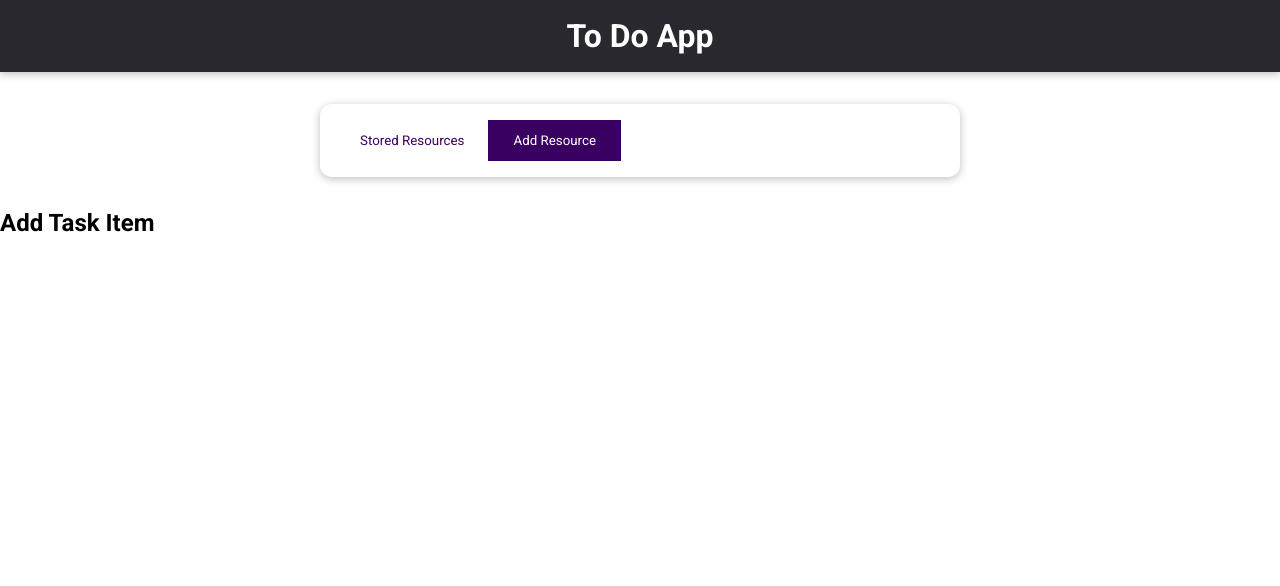
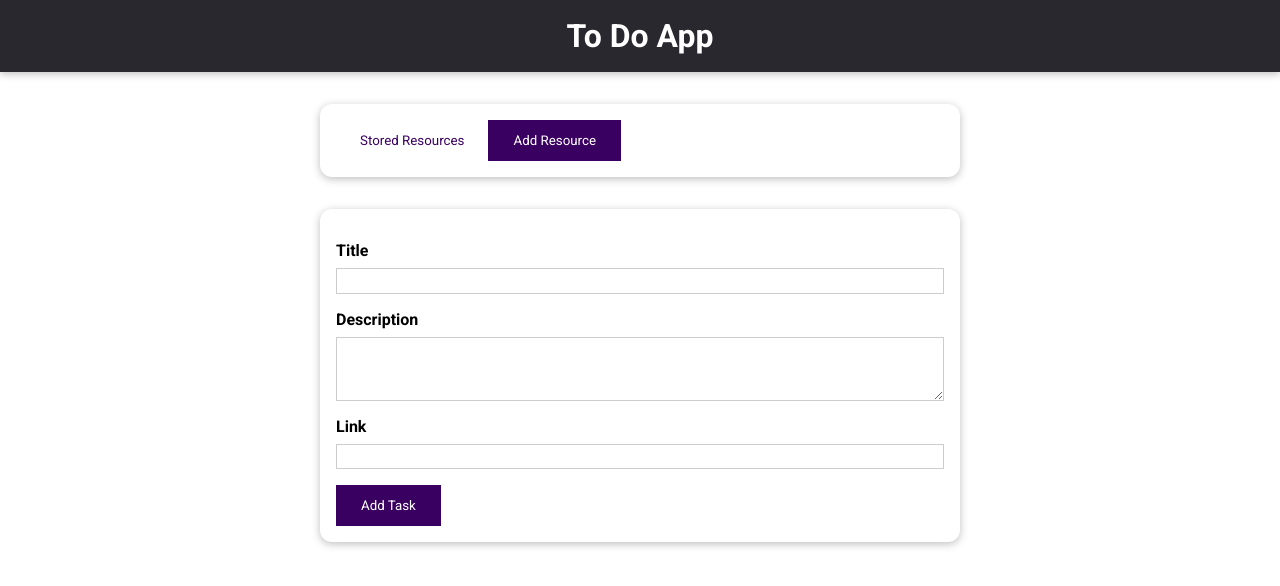
Before and after one commit to JakubLukaszuk/todoapp, a Vue app: page / in a window 1280 px wide. Both pictures are taken after a click on the button "Add Resource". Shown: the top 586 px of the page. Built offline with nearby package versions, Linux system fonts and the light colour scheme.

Commit message:
Form added

```diff
--- a/src/components/TaskList/AddTaskItem.vue
+++ b/src/components/TaskList/AddTaskItem.vue
@@ -1,13 +1,53 @@
 <template>
-  <h2>Add Task Item</h2>
+  <base-card>
+    <form>
+      <div class="form-control">
+        <label>Title</label>
+        <input id="title" name="title" type="text" />
+      </div>
+      <div class="form-control">
+        <label>Description</label>
+        <textarea id="description" name="description" rows="3"></textarea>
+      </div>
+      <div class="form-control">
+        <label>Link</label>
+        <input id="title" name="link" type="url" />
+      </div>
+      <div>
+        <base-button type="submit">Add Task</base-button>
+      </div>
+    </form>
+  </base-card>
 </template>
 
 <script>
-export default {
-
-}
+export default {};
 </script>
 
-<style>
+<style scoped>
+label {
+  font-weight: bold;
+  display: block;
+  margin-bottom: 0.5rem;
+}
 
+input,
+textarea {
+  display: block;
+  width: 100%;
+  font: inherit;
+  padding: 0.15rem;
+  border: 1px solid #ccc;
+}
+
+input:focus,
+textarea:focus {
+  outline: none;
+  border-color: #3a0061;
+  background-color: #f7ebff;
+}
+
+.form-control {
+  margin: 1rem 0;
+}
 </style>
--- a/src/components/UI/BaseButton.vue
+++ b/src/components/UI/BaseButton.vue
@@ -1,12 +1,12 @@
 <template>
-    <button :type="type" :class="mode">
+    <button :class="mode">
         <slot></slot>
     </button>
 </template>
 
 <script>
 export default {
-    props: ['type', 'mode']
+    props: ['mode']
 }
 </script>
 
```
